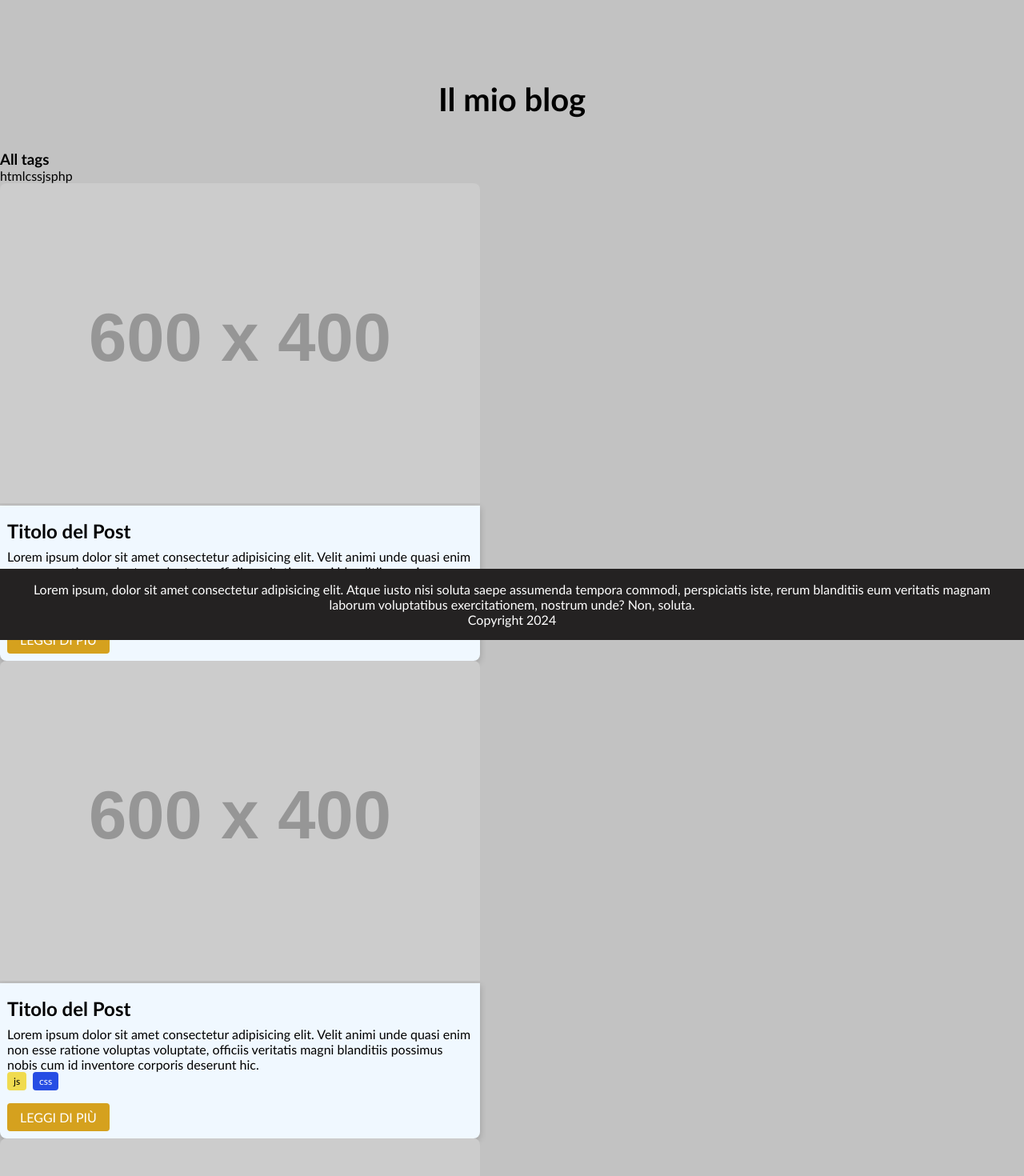
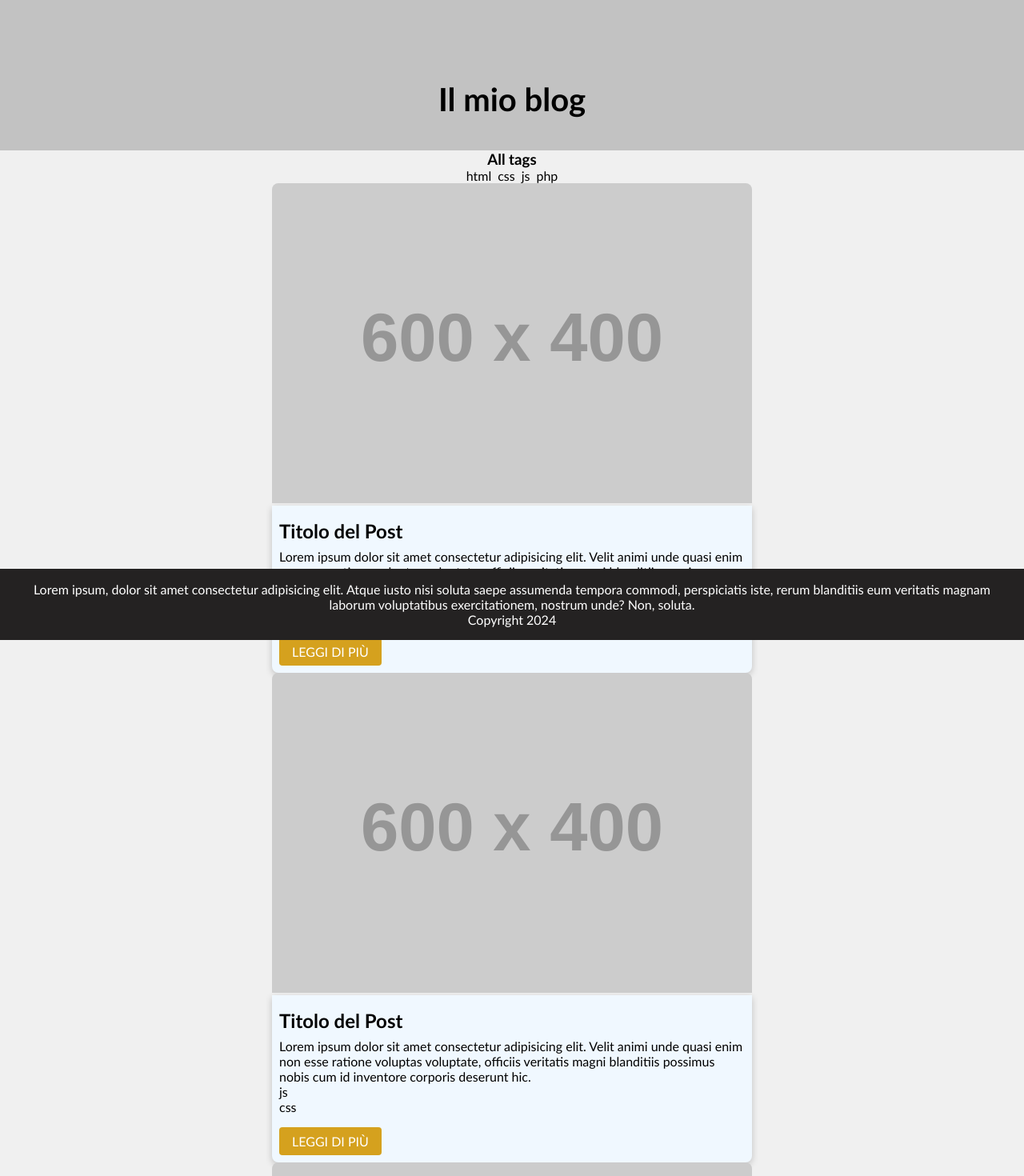
Before and after one commit to elisabichiappini/react-blog-cards, a React (Vite) app: page / in a window 1280 px wide. Shown: the top 1470 px of the page at 80% size. Built offline with nearby package versions, Linux system fonts and the light colour scheme.

Commit message:
feat: layout

```diff
--- a/src/assets/components/Main/Main.css
+++ b/src/assets/components/Main/Main.css
@@ -0,0 +1,4 @@
+.info{
+    background-color: #f0f0f0;
+    width: 100%;
+}
--- a/src/assets/components/Main/Main.jsx
+++ b/src/assets/components/Main/Main.jsx
@@ -1,5 +1,7 @@
 import Post from '../Post/Post';
+import './Main.css';
 import { posts } from '../../utils/posts';
+
 
 export default function Main() {
     const uniqueTags = posts.reduce((acc, post) => {
@@ -13,9 +15,11 @@ export default function Main() {
     }, []);
 
     return (
-        <main className="info">
+        <main>
+            <div className="info d-flex flex-column justify-content-center align-items-center">
+                <div className="labels text-center">
                     <h3 >All tags</h3>
-            <div className="tags">
+                    <div className="tags d-flex justify-content-center align-items-center gap-8">
                         {uniqueTags.map((tag, index) => (
                             <span
                                 key={`allTag-${index}`}
@@ -25,7 +29,9 @@ export default function Main() {
                             </span>
                         ))}
                     </div>
+                </div>
 
+                <div>
                     {posts.map(
                         (p) =>
                             p.published === true && (
@@ -38,6 +44,8 @@ export default function Main() {
                                 />
                             )
                     )}
+                </div>
+            </div>
         </main>
     );
 }
--- a/src/assets/components/Post/Post.module.css
+++ b/src/assets/components/Post/Post.module.css
@@ -24,35 +24,3 @@
     text-transform: uppercase;
     font-weight: lighter;
 }
-
-.tags {
-    display:flex;
-    gap: 8px;
-    list-style: none;
-    padding: 0;
-}
-
-.tag {
-    background-color: var(--var-primary-color);
-    padding: 4px 8px;
-    border-radius: 4px;
-    font-size: 12px;
-}
-
-.tag-html {
-    background-color: #e34c26;
-    color: white;
-}
-
-.tag-css {
-    background-color: #264de4;
-    color: white;
-}
-.tag-js {
-    background-color: #f0db4f;
-    color: black;
-}
-.tag-php {
-    background-color: #86d286;
-    color: rgb(0, 0, 0);
-}
--- a/src/index.css
+++ b/src/index.css
@@ -19,10 +19,25 @@ button {
   all: unset;
 }
 
+li {
+  list-style: none;
+}
+
 .d-flex {
   display: flex;
 }
 
+.flex-column {
+  flex-direction: column;
+}
+
+.text-center {
+  text-align: center;
+}
+
+.gap-8 {
+  gap: 8px;
+}
 .align-items-center {
   align-items: center;
 }
```
Lines whose indentation alone changed are shown as unchanged.
